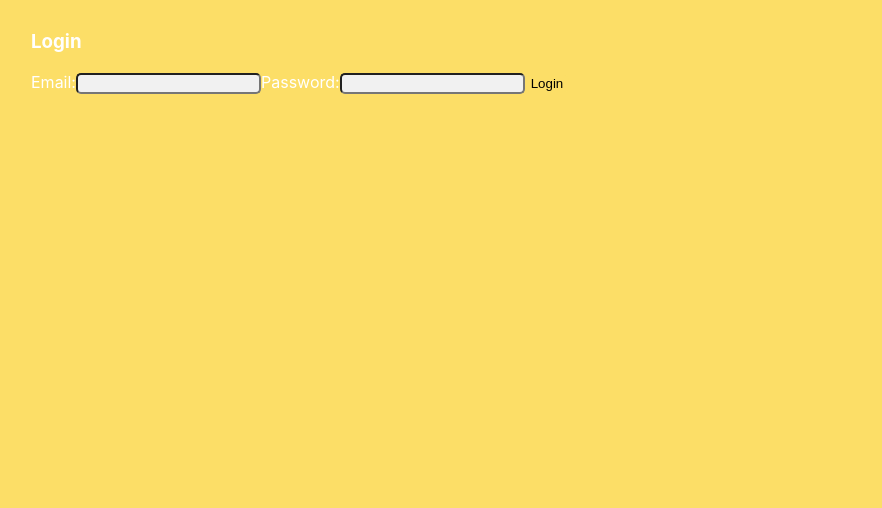
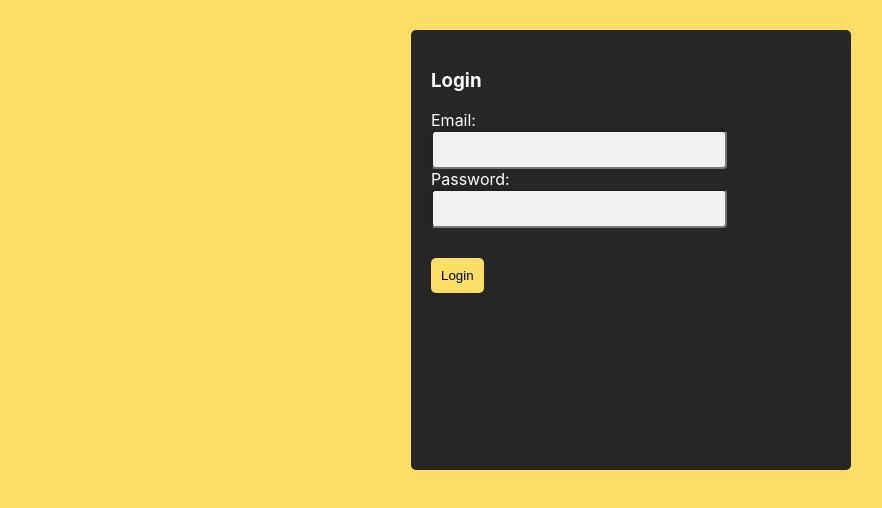
Before and after one commit to Sajjad-Mi/IE-Project, a React (Create React App) app in the folder client/: page /login in a window 1280 px wide. Shown: the top 508 px of the page, without its empty margins (9-891 px from the left). Built offline with nearby package versions, Linux system fonts and the light colour scheme; no server answers.

Commit message:
add css for auth form and change some html elements

```diff
--- a/client/src/components/auth/Login.js
+++ b/client/src/components/auth/Login.js
@@ -36,15 +36,18 @@ function Login() {
           }
     }
     return (
-        <div className="Login">
+        <div className="auth-form">
             <form onSubmit={loginHandler} className="Login_form">
                 <h3>Login</h3>
 
                 <label htmlFor="login-email">Email:</label>
+                <br />
                 <input type="email" id="login-email" value={email}  required onChange={(e) => setEmail(e.target.value)}/>
-
+                <br />
                 <label htmlFor="login-password">Password:</label>
+                <br />
                 <input type="password" id="login-password" value={password}  required onChange={(e) => setPassword(e.target.value)}/>
+                <br />
 
                 <button type="submit" className="btn">Login</button>
 
--- a/client/src/components/auth/Signup.js
+++ b/client/src/components/auth/Signup.js
@@ -38,18 +38,21 @@ function Signup() {
           }
     }
     return (
-        <div className="Signup">
+        <div className="auth-form">
             <form onSubmit={signupHandler} className="Signup_form">
                 <h3>Signup</h3>
                 <label htmlFor="signup-name">Username:</label>
+                <br />
                 <input type="text" id="signup-name" required value={username} onChange={(e) => setUsername(e.target.value) }/>
-
+                <br />
                 <label htmlFor="signup-email">Email:</label>
+                <br />
                 <input type="email" id="signup-email" value={email}  required onChange={(e) => setEmail(e.target.value)}/>
-
+                <br />
                 <label htmlFor="signup-password">Password:</label>
+                <br />
                 <input type="password" id="signup-password" value={password}  required onChange={(e) => setPassword(e.target.value)}/>
-
+                <br />
                 <button type="submit" className="btn">Signup</button>
 
 
--- a/client/src/components/main/Info.js
+++ b/client/src/components/main/Info.js
@@ -78,6 +78,7 @@ function Info({setMessages, setChangeChat, setGroupName ,setIsGroup, setBlockUse
     return (
         <div className="info">
             <div className="search-section">
+                <h4>Search user</h4>
                 <form onSubmit={searchHandler} className="search-user">
 
                     <input type="text" id="search-username" value={username} placeholder="Search username" required onChange={(e) => setUsername(e.target.value)}/>
--- a/client/src/index.css
+++ b/client/src/index.css
@@ -43,8 +43,27 @@ a{
   border-radius: 5px;
 
 }
+.auth-form{
+  padding: 20px;
+  background-color: #272626;
+  border-radius: 5px;
+  max-width: 400px;
+  height: 400px;
+  margin: auto;
+}
+.auth-form input{
+  margin: auto;
+  padding: 10px 10px;
+  text-align: center;
+  width: 68%;
+  border-radius: 4px;
+}
+.auth-form button{
+  padding: 10px;
+  margin-top: 30px;
+
+}
 .search-user{
-  border: 2px solid #fcde67;
   margin: 5px 0;
   border-radius: 4px;
 }
```
